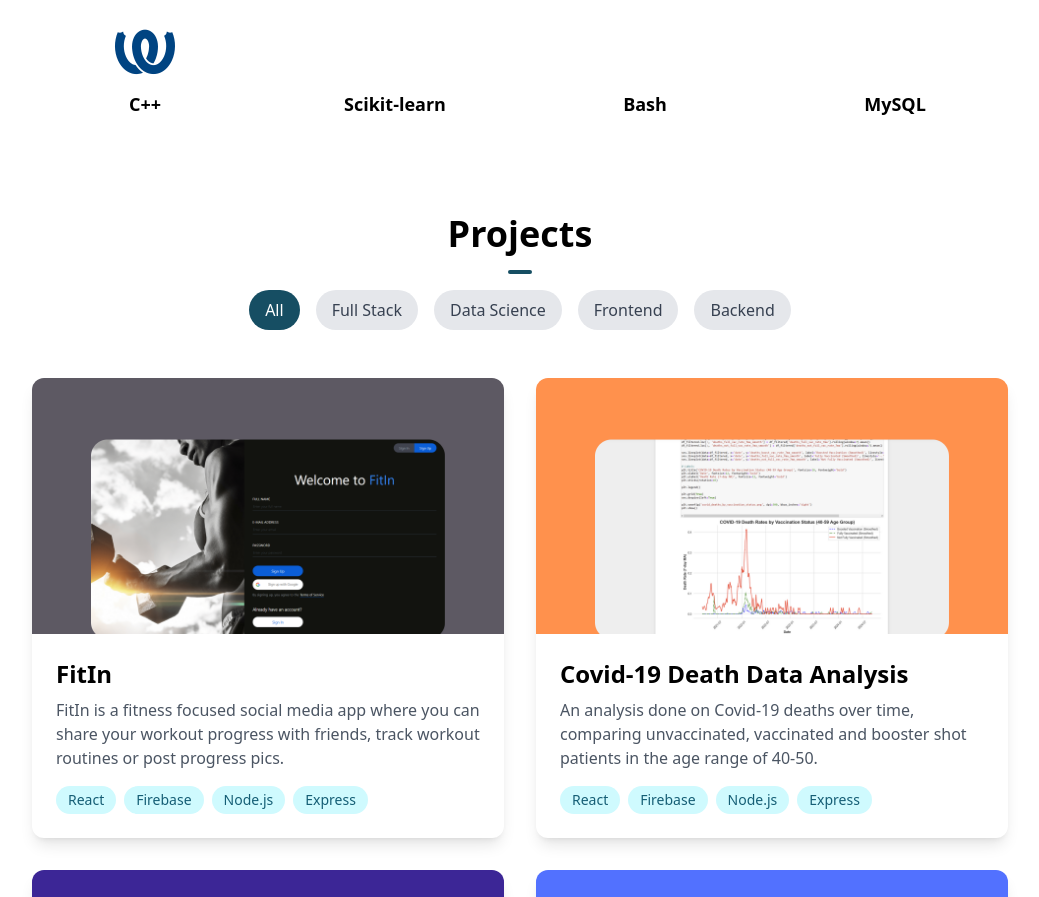
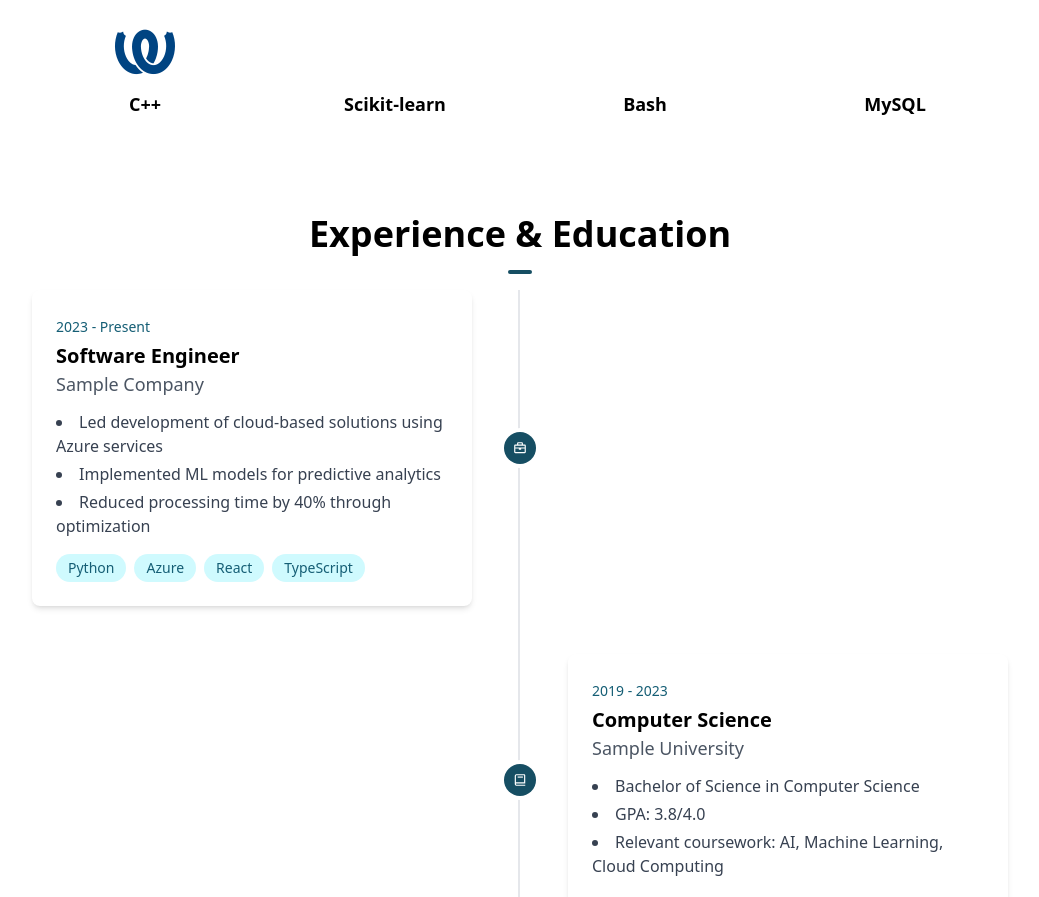
Before and after one commit to JawwadK/tailwind-portfolio, a Next.js app: page / in a window 1280 px wide. Shown: the part 1900-2797 px from the top of the page, without its empty margins (120-1159 px from the left). Built offline with nearby package versions, Linux system fonts and the light colour scheme.

Commit message:
added timeline component

```diff
--- a/app/page.tsx
+++ b/app/page.tsx
@@ -3,6 +3,7 @@
 import About from "@/components/About"
 import Projects from "@/components/Projects"
 import Technologies from "@/components/Technologies"
+import Timeline from "@/components/Timeline"
 import "devicon/devicon.min.css";
 
 export default function Home() {
@@ -11,6 +12,7 @@
       <Content />
       <About />
       <Technologies />
+      <Timeline />
       <Projects />
     </main>
   );
--- a/components/Timeline.tsx
+++ b/components/Timeline.tsx
@@ -37,32 +37,34 @@
         <hr className="w-6 h-1 mx-auto my-4 bg-cyan-900 border-0 rounded-full" />
       </h1>
 
-      <div className="relative container mx-auto px-6 flex flex-col space-y-8">
-        <div className="absolute z-0 w-2 h-full bg-cyan-900 dark:bg-cyan-800 shadow-md inset-0 left-17 md:mx-auto md:left-0 md:right-0"></div>
+      <div className="relative mx-auto">
+        {/* Central line - made thinner and more subtle */}
+        <div className="absolute left-8 md:left-1/2 md:-ml-0.5 w-0.5 h-full bg-gray-200 dark:bg-gray-700" />
 
+        <div className="flex flex-col gap-12">
           {timelineData.map((item, index) => (
             <SlideUp key={index} offset="-300px 0px -300px 0px">
-            <div className="relative z-10">
-              <div
-                className={`timeline-container ${
-                  index % 2 === 0 ? "md:flex-row-reverse" : ""
-                } flex flex-col md:flex-row items-center md:justify-center w-full mx-auto`}
-              >
-                {/* Timeline Icon */}
-                <div className="absolute left-14 md:mx-auto md:left-0 md:right-0 flex items-center justify-center">
-                  <div className="w-10 h-10 rounded-full bg-cyan-900 dark:bg-cyan-800 flex items-center justify-center">
+              <div className="relative flex items-center">
+                {/* Icon */}
+                <div className="absolute left-8 md:left-1/2 transform -translate-x-1/2 z-10">
+                  <div className="w-8 h-8 rounded-full bg-cyan-900 dark:bg-cyan-800 flex items-center justify-center ring-4 ring-white dark:ring-zinc-900">
                     {item.type === "work" ? (
-                      <BiBriefcase className="text-white text-xl" />
+                      <BiBriefcase className="text-white text-sm" />
                     ) : (
-                      <BiBook className="text-white text-xl" />
+                      <BiBook className="text-white text-sm" />
                     )}
                   </div>
                 </div>
 
                 {/* Content */}
-                <div className="w-full md:w-1/2 mt-6 md:mt-0 md:px-8">
+                <div
+                  className={`ml-24 md:ml-0 md:w-1/2 ${
+                    index % 2 === 0
+                      ? "md:mr-auto md:pr-12"
+                      : "md:ml-auto md:pl-12"
+                  }`}
+                >
                   <div className="p-6 bg-white dark:bg-zinc-800 rounded-lg shadow-md hover:shadow-lg transition-shadow duration-300">
-                    <div className="flex flex-col">
                     <span className="text-sm text-cyan-800 dark:text-cyan-400">
                       {item.date}
                     </span>
@@ -79,7 +81,7 @@
                       ))}
                     </ul>
 
-                      {item.technologies.length > 0 && (
+                    {item.technologies && item.technologies.length > 0 && (
                       <div className="mt-4 flex flex-wrap gap-2">
                         {item.technologies.map((tech, i) => (
                           <span
@@ -94,10 +96,9 @@
                   </div>
                 </div>
               </div>
-              </div>
-            </div>
             </SlideUp>
           ))}
+        </div>
       </div>
     </section>
   );
```
Lines whose indentation alone changed are shown as unchanged.
